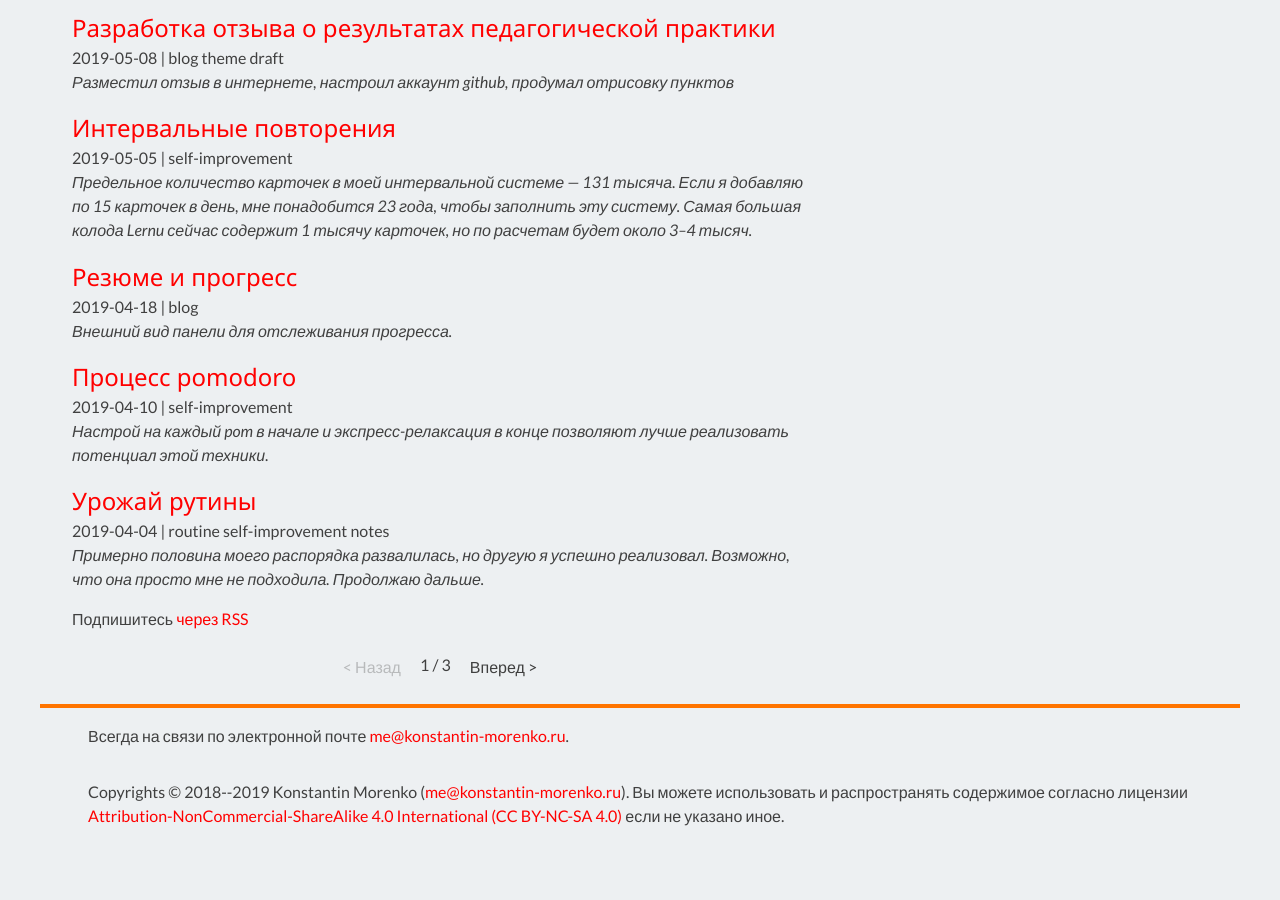
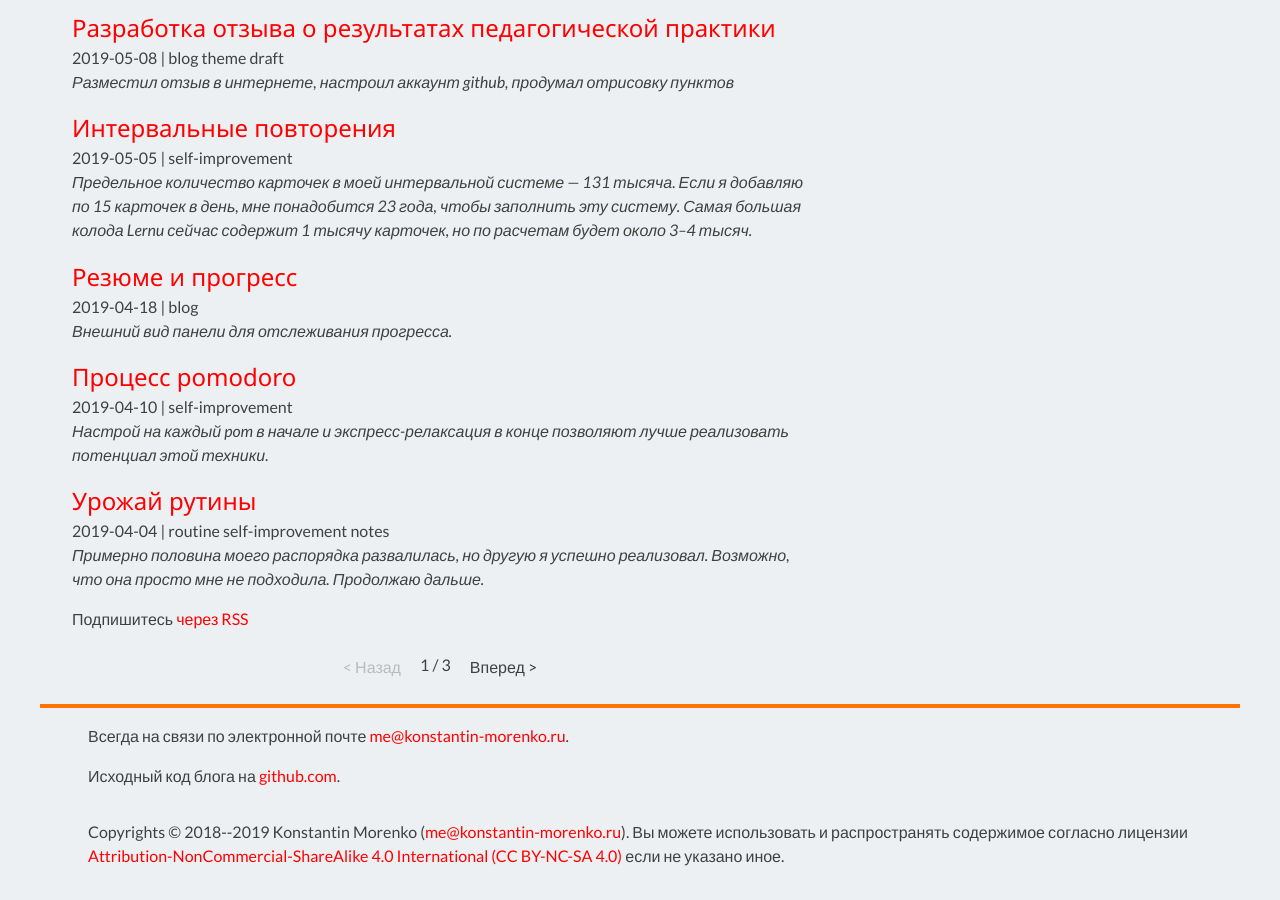
Before and after one commit to konstantin-morenko/personal-site, a Jekyll site: the page built from index.html, in a window 1280 px wide and 900 px high, scrolled down 1017 px. Built offline with Jekyll 4.4.1, drawn with Linux system fonts in a browser that asks for light colours; the list of posts is cut into pages by our own code; before the commit the page ends 1877 px from its top, so only the background shows below that.

Commit message:
Added github link

```diff
--- a/_includes/contacts.html
+++ b/_includes/contacts.html
@@ -1,4 +1,5 @@
 <div class="w3-container">
   <p>Всегда на связи по электронной почте
     <a href="mailto:me@konstantin-morenko.ru">me@konstantin-morenko.ru</a>.</p>
+  <p>Исходный код блога на <a href="https://github.com/konstantin-morenko/personal-site">github.com</a>.</p>
 </div>
```
